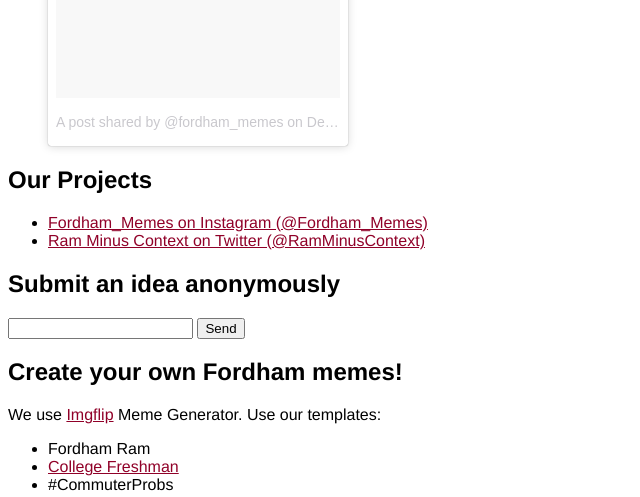
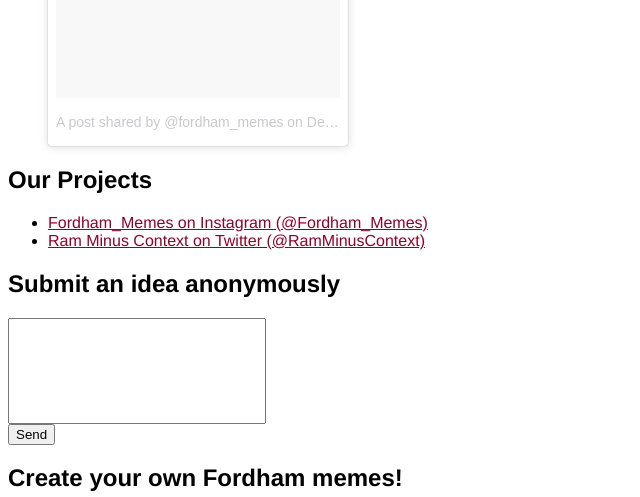
Before and after one commit to fordhammemes/fordhammemes.github.io, a plain HTML site: page index.html in a window 1280 px wide. Shown: the part 315-812 px from the top of the page, without its empty margins (0-640 px from the left). Drawn offline with Linux system fonts and the light colour scheme; a script that the page names is missing.

Commit message:
Made text area larger

```diff
--- a/index.html
+++ b/index.html
@@ -34,7 +34,7 @@ width:310px;
 
 <form action="https://formspree.io/fumemes2017@hmamail.com"
       method="POST">
-    <input type="text" name="message">
+    <input type="text" name="message" style="width:250px;height:100px"><br>
     <input type="submit" value="Send">
 </form>
 
```
